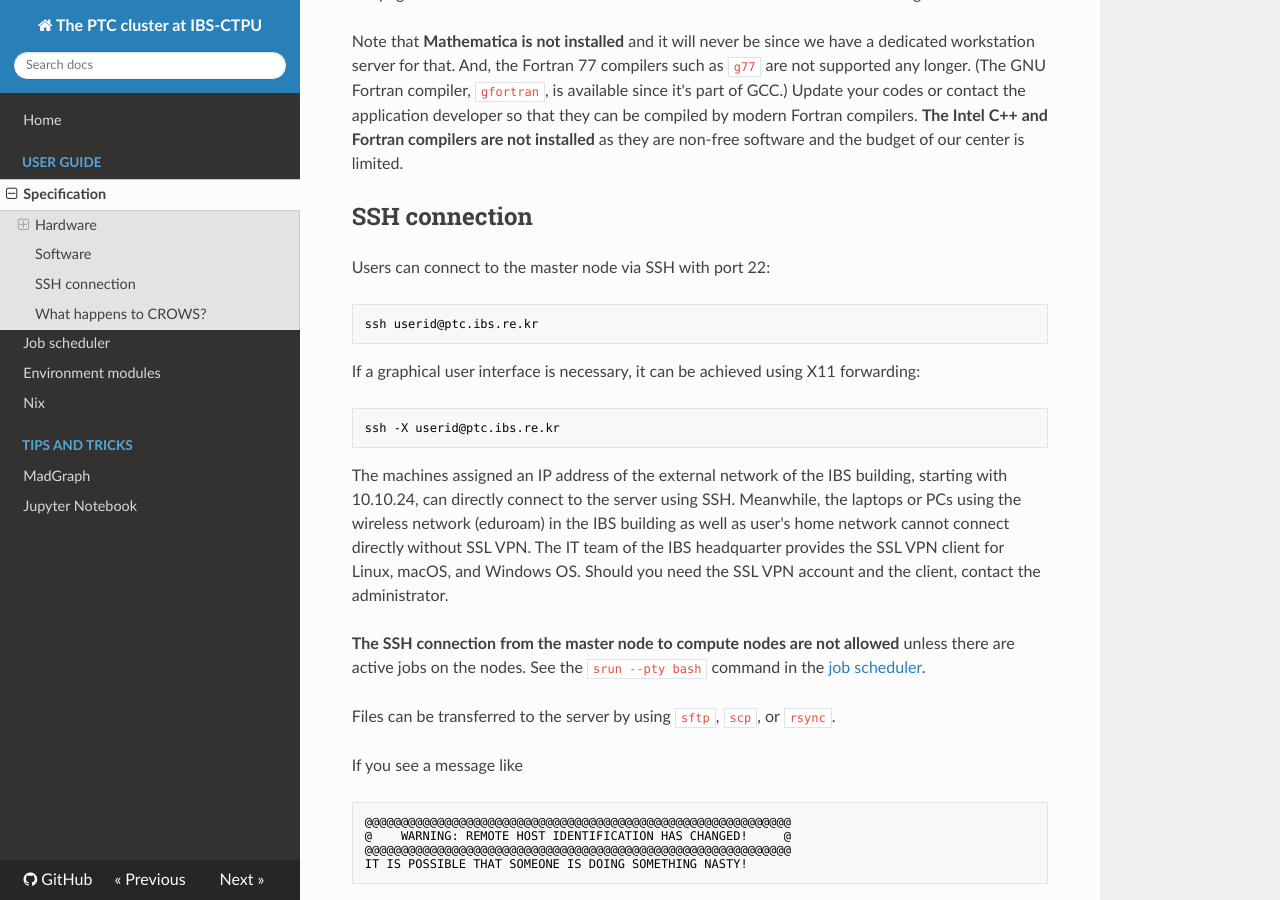
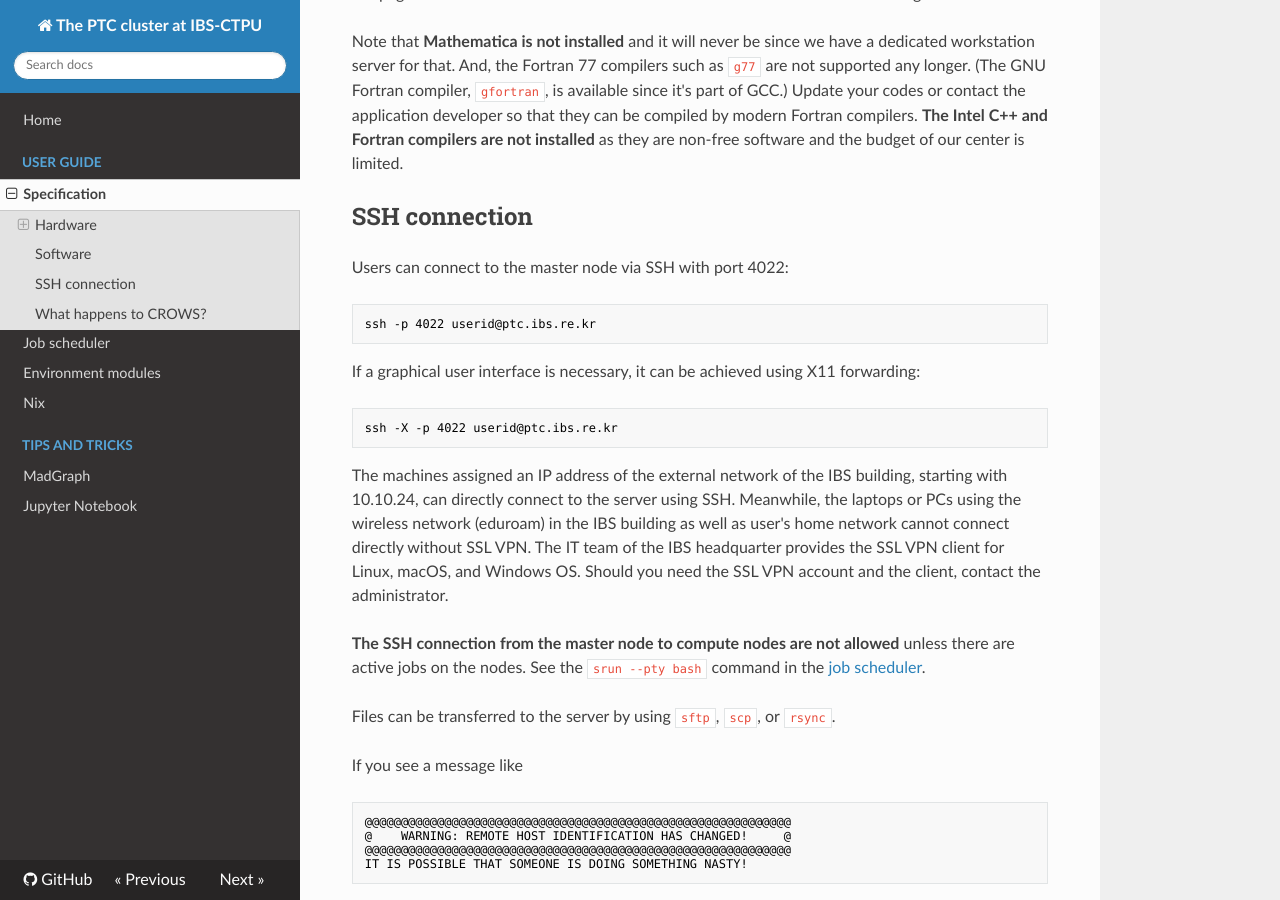
Before and after one commit to cbpark/ptc-cluster, an MkDocs documentation site: the page built from docs/specification.md, in a window 1280 px wide and 900 px high, scrolled down 2054 px. Built offline with MkDocs 1.6.1, drawn with Linux system fonts in a browser that asks for light colours; nearby versions of some CDN libraries; old or Windows-style settings are respelled for this version of MkDocs.

Commit message:
Update port

````diff
--- a/docs/specification.md
+++ b/docs/specification.md
@@ -69,16 +69,16 @@ Note that **Mathematica is not installed** and it will never be since we have a
 
 ## SSH connection
 
-Users can connect to the master node via SSH with port 22:
+Users can connect to the master node via SSH with port 4022:
 
 ``` no-highlight
-ssh userid@ptc.ibs.re.kr
+ssh -p 4022 userid@ptc.ibs.re.kr
 ```
 
 If a graphical user interface is necessary, it can be achieved using X11 forwarding:
 
 ``` no-highlight
-ssh -X userid@ptc.ibs.re.kr
+ssh -X -p 4022 userid@ptc.ibs.re.kr
 ```
 
 The machines assigned an IP address of the external network of the IBS building, starting with 10.10.24, can directly connect to the server using SSH. Meanwhile, the laptops or PCs using the wireless network (eduroam) in the IBS building as well as user's home network cannot connect directly without SSL VPN. The IT team of the IBS headquarter provides the SSL VPN client for Linux, macOS, and Windows OS. Should you need the SSL VPN account and the client, contact the administrator.
````
